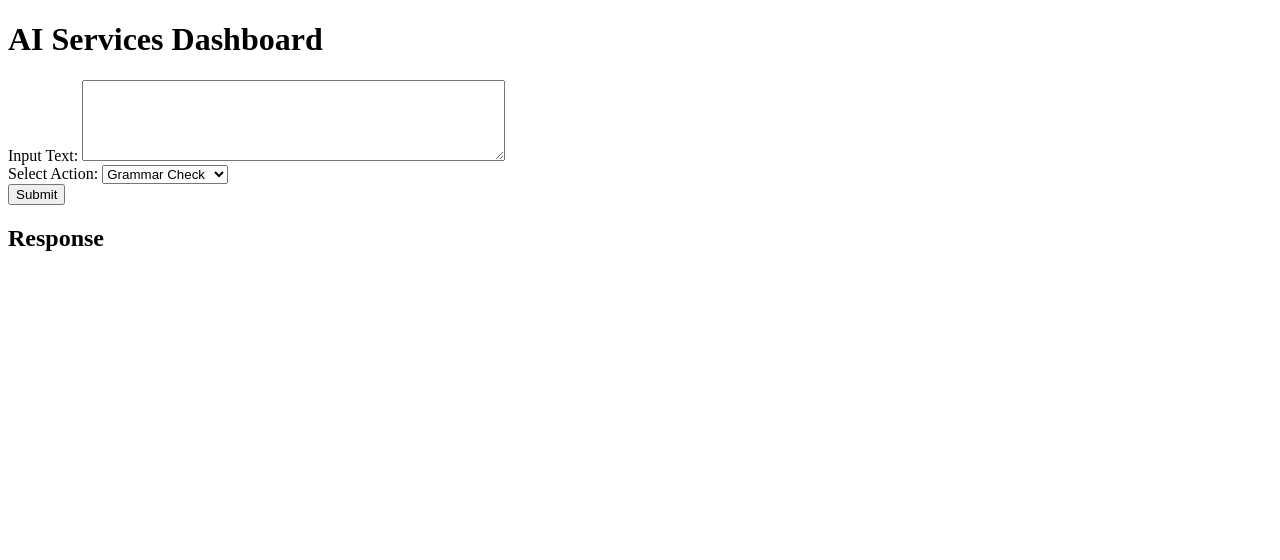
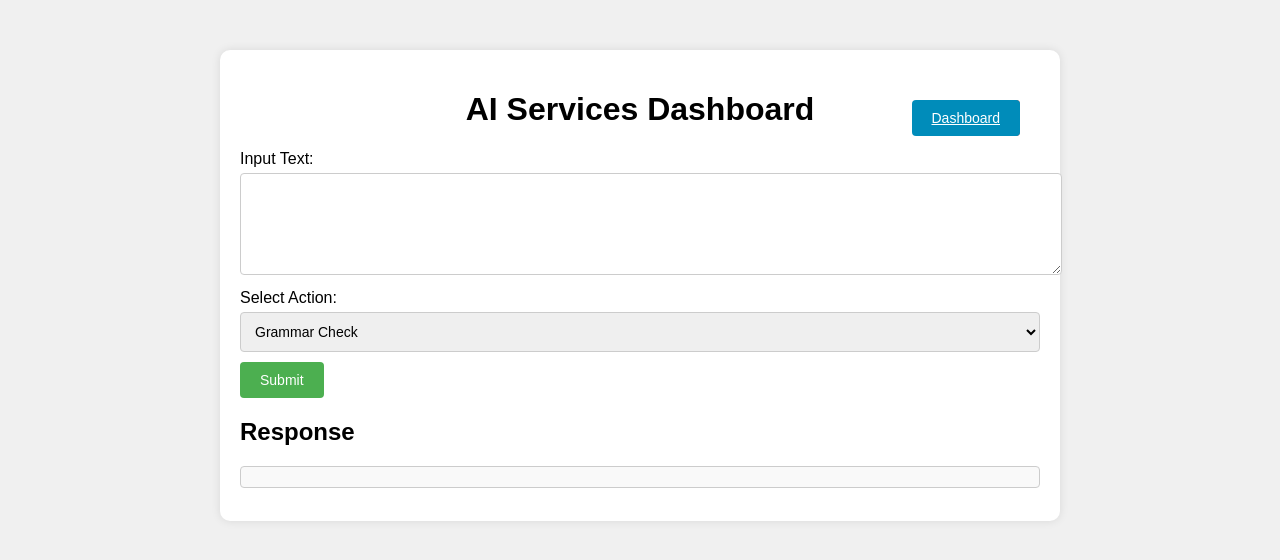
Before and after one commit to aoreSynia/SS2.writingAssistant, a Flask app: page / in a window 1280 px wide. Shown: the top 560 px of the page. Run offline with Flask 3, Linux system fonts and the light colour scheme; the visitor is signed in with stand-in values (Sample User, id 1); parts of the project's set-up code (start-up, migrations or seed data) failed here and were passed over.

Commit message:
tận cùng nỗi đau chưa xong dashboard

```diff
--- a/app.py
+++ b/app.py
@@ -1,31 +1,50 @@
+import json
 import os
 from flask import Flask, redirect, url_for, session, render_template, request, jsonify
 from flask_sqlalchemy import SQLAlchemy
 from datetime import datetime
 from google_auth_service.google_auth import google_auth_bp
 from ai_services.ai_services import configure_genai, grammar_check, check_plagiarism, complete_text, paraphrase_text
+from models import db, Activity  # Importing db and Activity from models.py
 
-app = Flask(__name__)
+app = Flask(
+    __name__,
+    template_folder="web/templates",
+    static_folder="web/static",
+    instance_relative_config=True  # Tells Flask that config files are relative to the instance folder
+)
+
 app.secret_key = "1"
-app.config['SQLALCHEMY_DATABASE_URI'] = 'sqlite:///activities.db'
+db_path = os.path.join(app.instance_path, 'activities.db')
+app.config['SQLALCHEMY_DATABASE_URI'] = f'sqlite:///{db_path}'
 app.config['SQLALCHEMY_TRACK_MODIFICATIONS'] = False
 
-db = SQLAlchemy(app)
+db.init_app(app)
 
-class Activity(db.Model):
-    id = db.Column(db.Integer, primary_key=True)
-    user_id = db.Column(db.String(100), nullable=False)
-    action = db.Column(db.String(50), nullable=False)
-    input_text = db.Column(db.Text, nullable=False)
-    output_text = db.Column(db.Text, nullable=False)
-    timestamp = db.Column(db.DateTime, default=datetime.utcnow)
-
+with app.app_context():
+    db.create_all()
 # Initialize OpenAI
 configure_genai(os.environ["API_KEY"])
 
 # Register Blueprints
 app.register_blueprint(google_auth_bp, url_prefix="/")
 
+# @app.before_first_request
+# def create_tables():
+#     db.create_all()
+def log_activity(action, input_text=None, output_text=None):
+    from flask import session
+    user_id = session.get('user_id')
+    if not user_id:
+        raise ValueError("User must be logged in to log activity")
+    activity = Activity(
+        user_id=user_id,
+        action=action,
+        input_text=input_text,
+        output_text=output_text
+    )
+    db.session.add(activity)
+    db.session.commit()
 
 @app.route("/")
 def index():
@@ -35,9 +54,13 @@ def index():
 def dashboard():
     if 'user' not in session:
         return redirect(url_for("google_auth.homepage"))
-    user_id = session['user']['id']
+    user_info = session['user']
+
+    user_id = session.get('user_id')
+    user_name = user_info.get('name', 'Unknown')
+
     activities = Activity.query.filter_by(user_id=user_id).order_by(Activity.timestamp.desc()).all()
-    return render_template('dashboard.html', activities=activities)
+    return render_template('dashboard.html', activities=activities, user_name=user_name)
 
 @app.route('/api/<action>', methods=['POST'])
 def api(action):
@@ -60,9 +83,8 @@ def api(action):
         else:
             return jsonify({'error': 'Invalid action'}), 400
 
-        # Save the activity to the database
         new_activity = Activity(
-            user_id=session['user']['id'],
+            user_id= session.get('user_id'),
             action=action,
             input_text=content,
             output_text=json.dumps(result)
@@ -75,13 +97,10 @@ def api(action):
 
     return jsonify(result)
 
-@app.route('/ai_service')
-def home():
-    if 'user' not in session:
-        return redirect(url_for("google_auth.homepage"))
-    return render_template('home.html')
+if __name__ == "__main__":
+    # Ensure instance folder exists
+    if not os.path.exists('instance'):
+        os.makedirs('instance')
 
-if __name__ == "__main__":
-    with app.app_context():
-        db.create_all()  # Create database tables if they do not exist
+    # Run the Flask application
     app.run(debug=True)
--- a/google_auth_service/google_auth.py
+++ b/google_auth_service/google_auth.py
@@ -45,7 +45,9 @@ def login():
 @google_auth_bp.route('/auth')
 def auth():
     token = oauth.google.authorize_access_token()
-    session['user'] = token['userinfo']
+    user_info = token['userinfo']
+    session['user'] = user_info
+    session['user_id'] = user_info['sub']
     return redirect('/')
 
 
--- a/web/static/styles.css
+++ b/web/static/styles.css
@@ -1,73 +1,93 @@
 body {
     font-family: Arial, sans-serif;
+    background-color: #f0f0f0;
     margin: 0;
     padding: 0;
-    background-color: #f4f4f9;
-    color: #333;
+}
+
+.container {
+    max-width: 800px;
+    margin: 50px auto;
+    background-color: #fff;
+    padding: 20px;
+    border-radius: 10px;
+    box-shadow: 0 0 10px rgba(0,0,0,0.1);
 }
 
 h1 {
     text-align: center;
-    margin-top: 20px;
-    color: #444;
 }
 
-p {
-    text-align: center;
-    font-size: 1.2em;
-}
-
-a {
-    color: #007bff;
-    text-decoration: none;
-}
-
-a:hover {
-    text-decoration: underline;
-}
-
-.container {
-    width: 80%;
-    margin: 0 auto;
-    padding: 20px;
-    background-color: #fff;
-    box-shadow: 0 0 10px rgba(0, 0, 0, 0.1);
-    border-radius: 8px;
-}
-
-textarea {
-    width: 100%;
-    padding: 10px;
-    border: 1px solid #ddd;
-    border-radius: 4px;
-    font-size: 1em;
+form {
     margin-bottom: 20px;
 }
 
-button {
+form div {
+    margin-bottom: 10px;
+}
+
+form label {
+    display: block;
+    margin-bottom: 5px;
+}
+
+form textarea {
+    width: 100%;
+    padding: 10px;
+    font-size: 14px;
+    border: 1px solid #ccc;
+    border-radius: 4px;
+    resize: vertical;
+}
+
+form select {
+    width: 100%;
+    padding: 10px;
+    font-size: 14px;
+    border: 1px solid #ccc;
+    border-radius: 4px;
+}
+
+form button {
     padding: 10px 20px;
+    font-size: 14px;
+    background-color: #4CAF50;
+    color: white;
     border: none;
-    background-color: #007bff;
-    color: white;
-    font-size: 1em;
     border-radius: 4px;
     cursor: pointer;
-    margin: 5px;
 }
 
-button:hover {
-    background-color: #0056b3;
+#response {
+    background-color: #f9f9f9;
+    padding: 10px;
+    border: 1px solid #ccc;
+    border-radius: 4px;
+    white-space: pre-wrap;
 }
 
-#output {
-    white-space: pre-wrap;
-    background-color: #e9ecef;
-    padding: 10px;
+.logout-btn {
+    float: right;
+    margin-top: -50px;
+    margin-right: 20px;
+    padding: 10px 20px;
+    font-size: 14px;
+    background-color: #f44336;
+    color: white;
+    border: none;
     border-radius: 4px;
-    border: 1px solid #ddd;
-    margin-top: 20px;
+    cursor: pointer;
 }
 
-.hidden {
-    display: none;
+.dashboard-btn {
+    float: right;
+    margin-top: -50px;
+    margin-right: 20px;
+    padding: 10px 20px;
+    font-size: 14px;
+    background-color: #008CBA;
+    color: white;
+    border: none;
+    border-radius: 4px;
+    cursor: pointer;
 }
--- a/web/templates/home.html
+++ b/web/templates/home.html
@@ -1,152 +1,17 @@
-<!-- <!DOCTYPE html>
-<html lang="en">
-<head>
-    <meta charset="UTF-8">
-    <title>Real-Time Grammar Check</title>
-    <style>
-        .f1empge3 {
-            background-position: center calc(100% + 2px);
-            background-repeat: no-repeat;
-            border-bottom: 2px solid #EA1537;
-            contain: layout style;
-            padding-bottom: 1px;
-            transition: border-bottom-color .5s linear;
-        }
-
-        .status {
-            margin-top: 10px;
-            font-style: italic;
-        }
-
-        .tooltip {
-            display: none;
-            position: absolute;
-            background-color: #333;
-            color: #fff;
-            padding: 5px;
-            border-radius: 5px;
-        }
-    </style>
-</head>
-<body>
-    <div class="_b4dbc6b7-denali-editor-editor ql-editor" contentEditable="true" spellcheck="false" id="content" style="width: 100%; height: 200px; border: 1px solid #ccc; padding: 10px;">
-        <p>he deeper trough is he</p>
-    </div>
-    <div class="status" id="status"></div>
-    <div class="tooltip" id="tooltip"></div>
-    <div id="raw-output" style="margin-top: 20px; border-top: 1px solid #ccc; padding-top: 10px;">
-        <strong>Raw Output:</strong>
-        <pre id="raw-output-content" style="background-color: #f8f8f8; padding: 10px;"></pre>
-    </div>
-
-    <div style="margin-top: 20px;">
-        <button onclick="processText('grammar_check')">Grammar Check</button>
-        <button onclick="processText('plagiarism_check')">Plagiarism Check</button>
-        <button onclick="processText('text_completion')">Text Completion</button>
-        <button onclick="processText('paraphrasing')">Paraphrasing</button>
-    </div>
-
-    <script>
-        document.addEventListener('DOMContentLoaded', () => {
-            const contentDiv = document.getElementById('content');
-            const statusDiv = document.getElementById('status');
-            const rawOutputDiv = document.getElementById('raw-output-content');
-            const tooltip = document.getElementById('tooltip');
-
-            let debounceTimeout;
-
-            contentDiv.addEventListener('input', () => {
-                clearTimeout(debounceTimeout);
-                statusDiv.textContent = 'Waiting for you to stop typing...';
-                debounceTimeout = setTimeout(() => {
-                    processText('grammar_check');
-                }, 2000);  // Trigger after 2 seconds of no typing
-            });
-
-            async function processText(action) {
-                const content = contentDiv.innerText;
-                statusDiv.textContent = 'Sending request to backend...';
-
-                const response = await fetch(`/api/${action}`, {
-                    method: 'POST',
-                    headers: {
-                        'Content-Type': 'application/json'
-                    },
-                    body: JSON.stringify({ contents: content })
-                });
-
-                if (response.ok) {
-                    const result = await response.json();
-                    statusDiv.textContent = 'Response received. Processing...';
-                    rawOutputDiv.textContent = JSON.stringify(result, null, 2);
-
-                    if (result.error) {
-                        console.error("Error: ", result.error);
-                        statusDiv.textContent = 'Error processing request.';
-                    } else {
-                        if (action === 'grammar_check') {
-                            highlightErrors(result.highlighted_text, result.errors);
-                        } else {
-                            contentDiv.innerHTML = `<p>${result.highlighted_text}</p>`;
-                        }
-                        statusDiv.textContent = 'Processing complete.';
-                    }
-                } else {
-                    console.error("Error: ", response.statusText);
-                    statusDiv.textContent = 'Error sending request to backend.';
-                }
-            }
-
-            function highlightErrors(text, errors) {
-                let highlightedText = '';
-                let lastIndex = 0;
-
-                errors.forEach(error => {
-                    const { start, end, suggestion } = error;
-                    highlightedText += text.slice(lastIndex, start);
-                    highlightedText += `<span class="f1empge3" data-suggestion="${suggestion}">${text.slice(start, end)}</span>`;
-                    lastIndex = end;
-                });
-
-                highlightedText += text.slice(lastIndex);
-                contentDiv.innerHTML = `<p>${highlightedText}</p>`;
-
-                attachTooltipHandlers();
-            }
-
-            function attachTooltipHandlers() {
-                const errorElements = document.querySelectorAll('.f1empge3');
-
-                errorElements.forEach((el) => {
-                    el.addEventListener('mouseover', (event) => {
-                        const suggestion = event.target.getAttribute('data-suggestion');
-                        tooltip.textContent = `Did you mean: ${suggestion}?`;
-                        const rect = event.target.getBoundingClientRect();
-                        tooltip.style.top = `${rect.top + window.scrollY + 20}px`;
-                        tooltip.style.left = `${rect.left + window.scrollX}px`;
-                        tooltip.style.display = 'block';
-                    });
-
-                    el.addEventListener('mouseout', () => {
-                        tooltip.style.display = 'none';
-                    });
-                });
-            }
-        });
-    </script>
-</body>
-</html> -->
 <!DOCTYPE html>
 <html lang="en">
 <head>
     <meta charset="UTF-8">
     <title>AI Services Dashboard</title>
-    <link rel="stylesheet" href="{{ url_for('static', filename='style.css') }}">
+    <link rel="stylesheet" href="web\static\styles.css">
     <script src="https://code.jquery.com/jquery-3.6.0.min.js"></script>
 </head>
 <body>
     <div class="container">
         <h1>AI Services Dashboard</h1>
+        {% if user %}
+            <a href="/logout" class="logout-btn">Logout</a>
+            <a href="/dashboard" class="dashboard-btn">Dashboard</a>
             <form id="ai-service-form">
                 <div>
                     <label for="contents">Input Text:</label>
@@ -165,6 +30,12 @@
             </form>
             <h2>Response</h2>
             <pre id="response"></pre>
+        {% else %}
+            <div style="text-align: center;">
+                <a href="/login" class="login-btn">Login with Google</a>
+            </div>
+            <p style="text-align: center;">Please login to use the AI services.</p>
+        {% endif %}
     </div>
     <script>
         $(document).ready(function() {
```
Also changed, not shown: models.py (added, +26 -0 lines), web/templates/dashboard.html (added, +31 -0 lines). Lines whose indentation alone changed are shown as unchanged.
